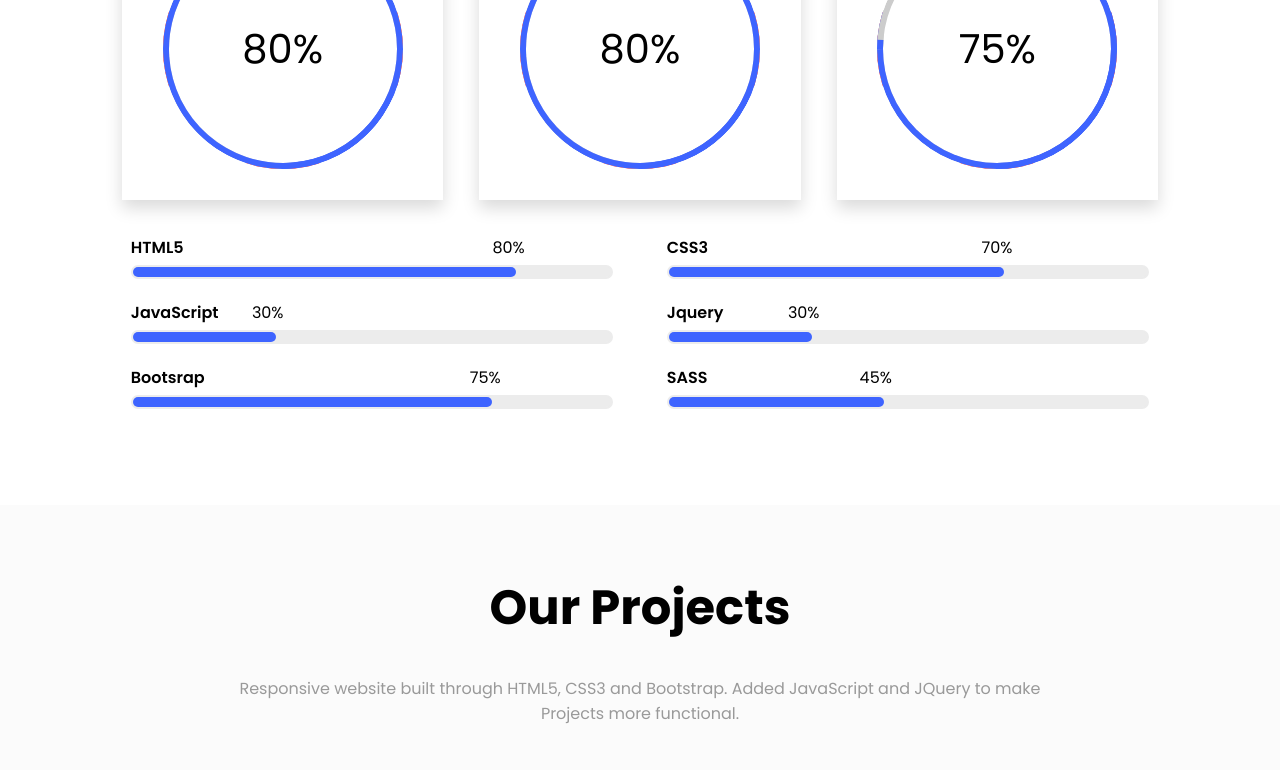
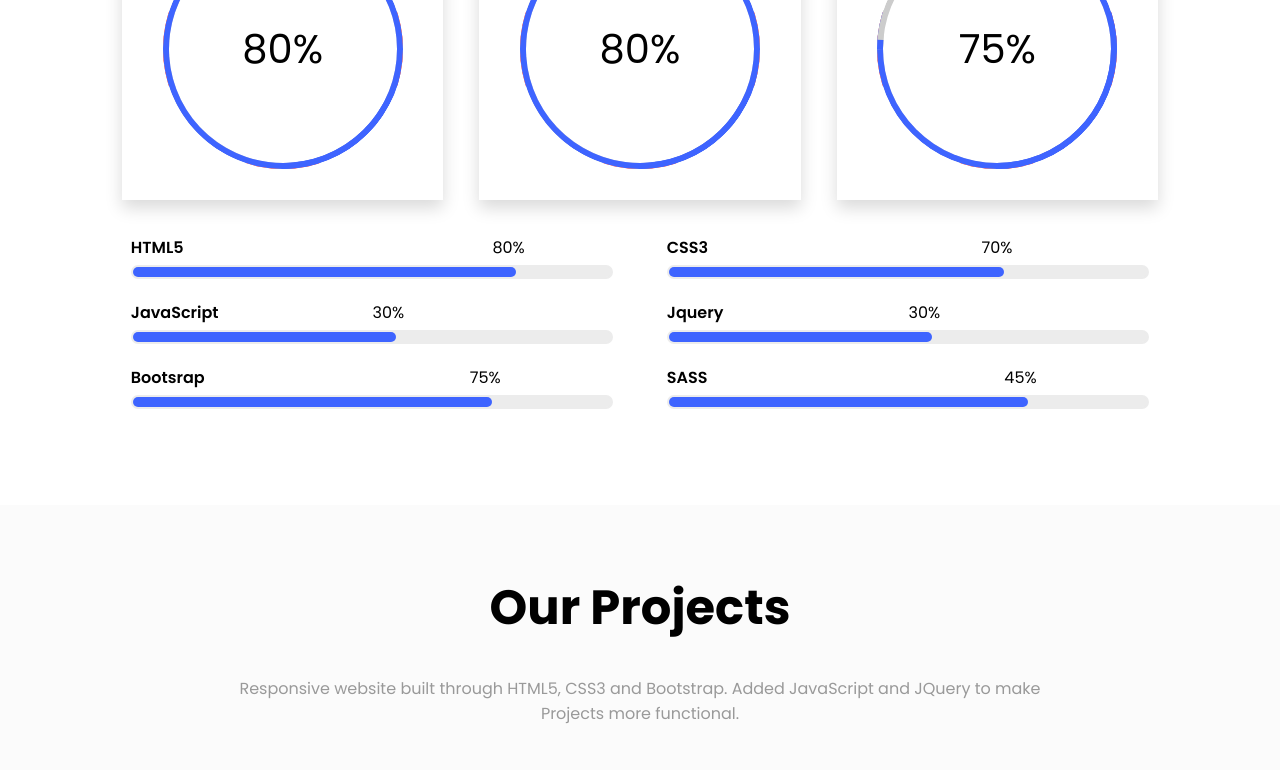
Before and after one commit to Umair-Shxad/Portfolio, a plain HTML site: page index.html in a window 1280 px wide. Shown: the part 1867-2637 px from the top of the page. Drawn offline with nearby package versions, Linux system fonts and the light colour scheme.

Commit message:
Update style.css

```diff
--- a/css/style.css
+++ b/css/style.css
@@ -747,11 +747,11 @@ ul {
 }
 
 .progress-bar-wrapper .js .title, .progress-bar-wrapper .jquery .title {
-  width: 30%;
+  width: 55%;
 }
 
 .progress-bar-wrapper .js .progress-bar .pb-inner, .progress-bar-wrapper .jquery .progress-bar .pb-inner {
-  width: 30%;
+  width: 55%;
 }
 
 .progress-bar-wrapper .bootstrap .title {
@@ -763,11 +763,11 @@ ul {
 }
 
 .progress-bar-wrapper .sass .title {
-  width: 45%;
+  width: 75%;
 }
 
 .progress-bar-wrapper .sass .progress-bar .pb-inner {
-  width: 45%;
+  width: 75%;
 }
 
 /******************************************
```
